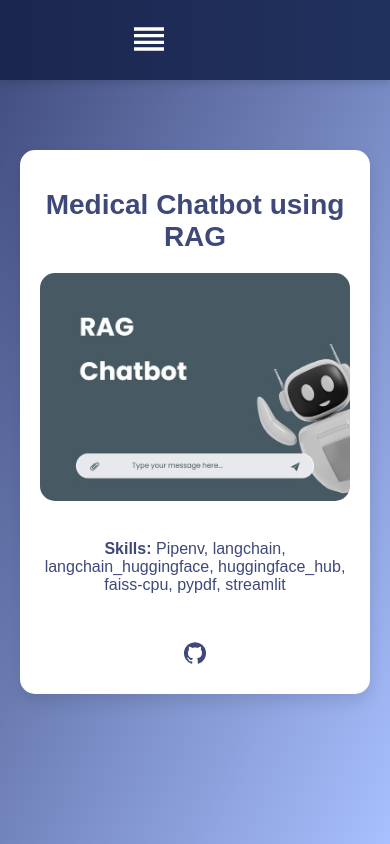
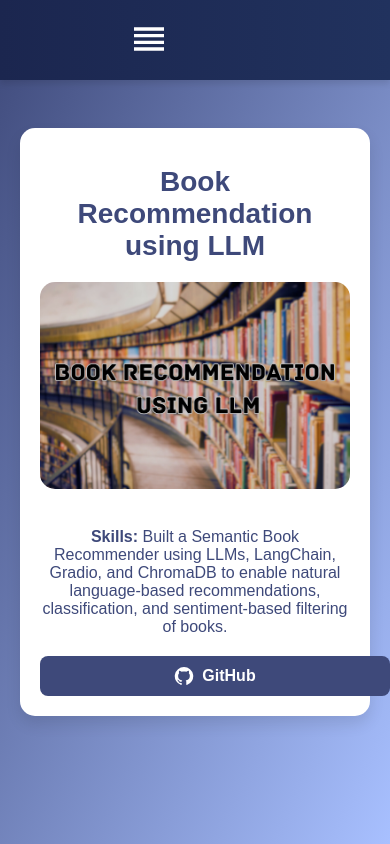
Before and after one commit to pavangv12/pav, a React (Create React App) app: page /project/1 in a window 390 px wide. Shown: the top 844 px of the page. Built offline with nearby package versions, Linux system fonts and the light colour scheme.

Commit message:
added project

```diff
--- a/src/helperes/ProjectList.js
+++ b/src/helperes/ProjectList.js
@@ -8,10 +8,19 @@ import Proj7 from "../assets/heartdisease.png";
 import Proj8 from "../assets/Customer_churn_using_ANN.png";
 import Proj9 from "../assets/Books_Recommendation_using_LLM.png";
 import Proj10 from "../assets/rag-chatbot.jpg";
+import Proj11 from "../assets/APEX.png";
 
 
 
 export const ProjectList = [
+    {
+    name: "APEX – Applicant Profile Evaluator using eXplainable AI",
+    image: Proj11,
+    skills: "Streamlit, Google Generative AI (Gemini), SentenceTransformers, PyPDF2, ReportLab, scikit-learn, dotenv",
+    github: "https://github.com/pavangv12/apex",
+    demo: "https://apexai.streamlit.app/",
+  },
+
   {
     name: "Book Recommendation using LLM",
     image: Proj9,
--- a/src/pages/ProjectDisplay.js
+++ b/src/pages/ProjectDisplay.js
@@ -7,6 +7,7 @@ import "../styles/ProjectDisplay.css";
 function ProjectDisplay() {
     const { id } = useParams();
     const project = ProjectList[id];
+
     return (
         <div className="project-container">
             <div className="project-card">
@@ -15,9 +16,30 @@ function ProjectDisplay() {
                 <p>
                     <b>Skills:</b> {project.skills}
                 </p>
-                <a href={project.github} target="_blank" rel="noopener noreferrer" className="github-link">
-                    <GitHubIcon />
-                </a>
+
+                <div className="project-links">
+                    <a
+                        href={project.github}
+                        target="_blank"
+                        rel="noopener noreferrer"
+                        className="github-link"
+                        title="View on GitHub"
+                    >
+                        <GitHubIcon style={{ marginRight: "8px" }} />
+                        GitHub
+                    </a>
+
+                    {project.demo && (
+                        <a
+                            href={project.demo}
+                            target="_blank"
+                            rel="noopener noreferrer"
+                            className="demo-button"
+                        >
+                            Live Demo
+                        </a>
+                    )}
+                </div>
             </div>
         </div>
     );
--- a/src/styles/ProjectDisplay.css
+++ b/src/styles/ProjectDisplay.css
@@ -55,39 +55,69 @@
   margin: 15px 0;
 }
 
-/* GitHub Link */
-.github-link {
-  display: inline-block;
+/* Project Links Section */
+.project-links {
+  display: flex;
+  justify-content: center;
+  align-items: center;
+  gap: 20px;
   margin-top: 20px;
-  color: #3e497a;
-  font-size: 50px;
-  transition: color 0.3s ease, transform 0.3s ease;
+  flex-wrap: wrap;
 }
 
-.github-link:hover {
-  color: #6a8ac9;
-  transform: scale(1.2);
+/* Unified Button Style for GitHub and Demo */
+.github-link,
+.demo-button {
+  background-color: #3e497a;
+  color: #ffffff;
+  padding: 10px 20px;
+  border-radius: 8px;
+  font-size: 16px;
+  text-decoration: none;
+  font-weight: bold;
+  transition: background-color 0.3s ease, transform 0.2s ease;
+  display: flex;
+  align-items: center;
+  justify-content: center;
 }
 
-/* Media Queries for Responsiveness */
+.github-link:hover,
+.demo-button:hover {
+  background-color: #6a8ac9;
+  transform: scale(1.05);
+}
+
+.github-link svg {
+  font-size: 20px;
+  margin-right: 8px;
+}
+
+/* Responsive Design */
 @media (max-width: 768px) {
   .project-card {
-      padding: 20px;
+    padding: 20px;
   }
 
   .project-card h1 {
-      font-size: 28px;
+    font-size: 28px;
   }
 
   .project-card img {
-      max-width: 100%;
+    max-width: 100%;
   }
 
   .project-card p {
-      font-size: 16px;
+    font-size: 16px;
   }
 
-  .github-link {
-      font-size: 40px;
+  .project-links {
+    flex-direction: column;
+    gap: 15px;
+  }
+
+  .github-link,
+  .demo-button {
+    width: 100%;
+    justify-content: center;
   }
 }
```
Also changed, not shown: 1 other file (tests, documents, lock files or other folders).
